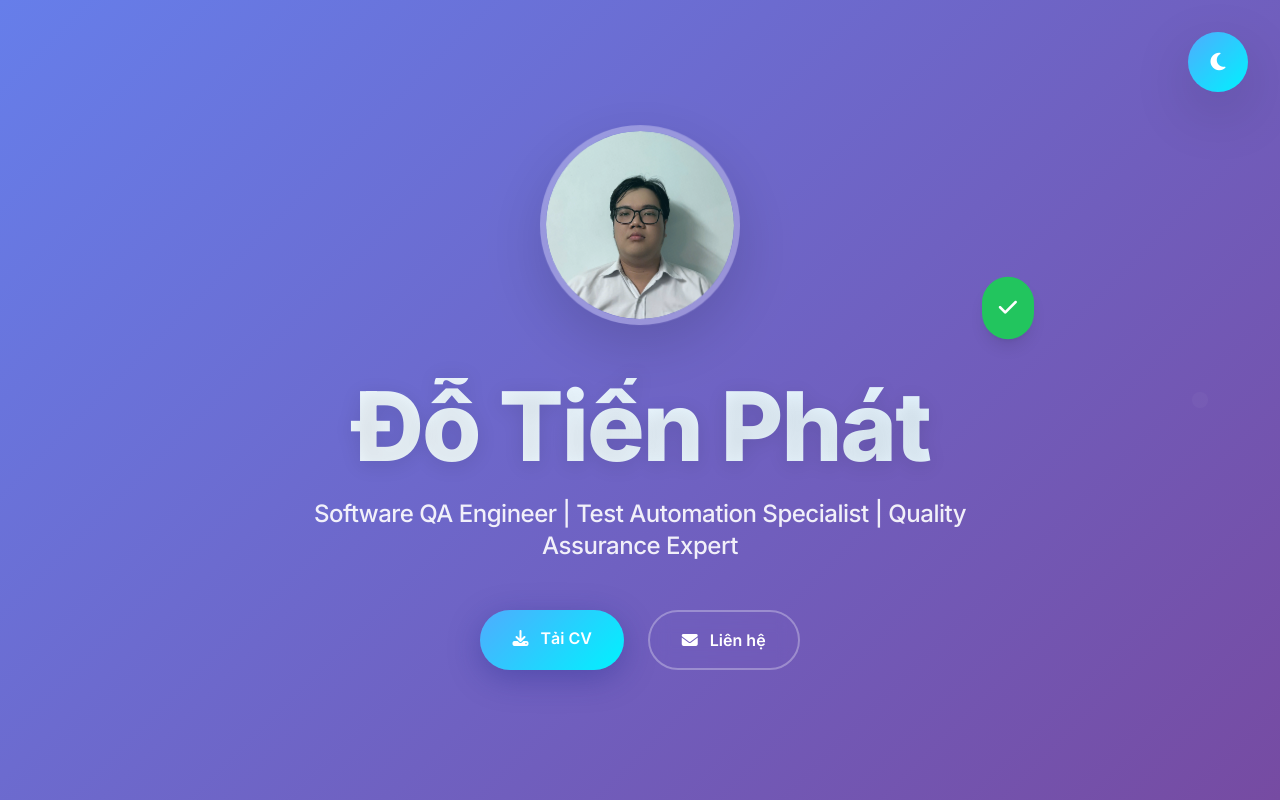
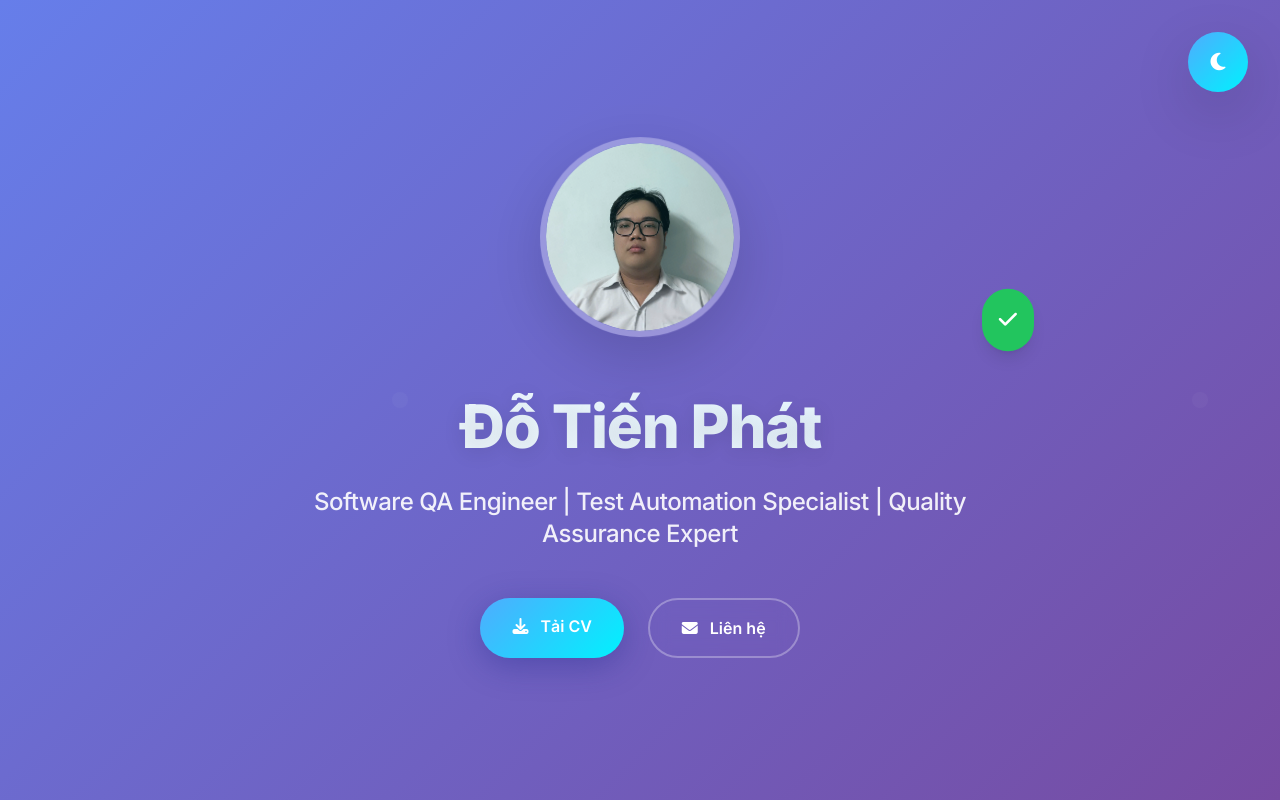
Before and after one commit to tienphat2108/Profile_DoTienPhat, a website: page index.html in a window 1280 px wide. Shown: the top 800 px of the page. Drawn offline with nearby package versions, Linux system fonts and the light colour scheme.

Commit message:
Fix font size and Vietnamese diacritics rendering

```diff
--- a/index.html
+++ b/index.html
@@ -27,7 +27,7 @@
                 </div>
             </div>
 
-            <h1 class="name-gradient mb-6 text-6xl md:text-7xl lg:text-8xl">
+            <h1 class="name-gradient mb-6 text-4xl md:text-5xl lg:text-6xl">
                 Đỗ Tiến Phát
             </h1>
             <h2 class="text-2xl text-white/90 mb-12 font-medium max-w-3xl mx-auto">
--- a/styles.css
+++ b/styles.css
@@ -246,6 +246,13 @@ body {
     text-shadow: 0 4px 20px rgba(0, 0, 0, 0.1);
     /* Enhanced Vietnamese text rendering for headings */
     font-feature-settings: "kern" 1, "liga" 1, "calt" 1, "ss01" 1;
+    /* Fix for Vietnamese diacritics */
+    line-height: 1.1;
+    padding-top: 0.1em;
+    padding-bottom: 0.1em;
+    overflow: visible;
+    text-overflow: visible;
+    white-space: nowrap;
 }
 
 /* Enhanced buttons */
```
